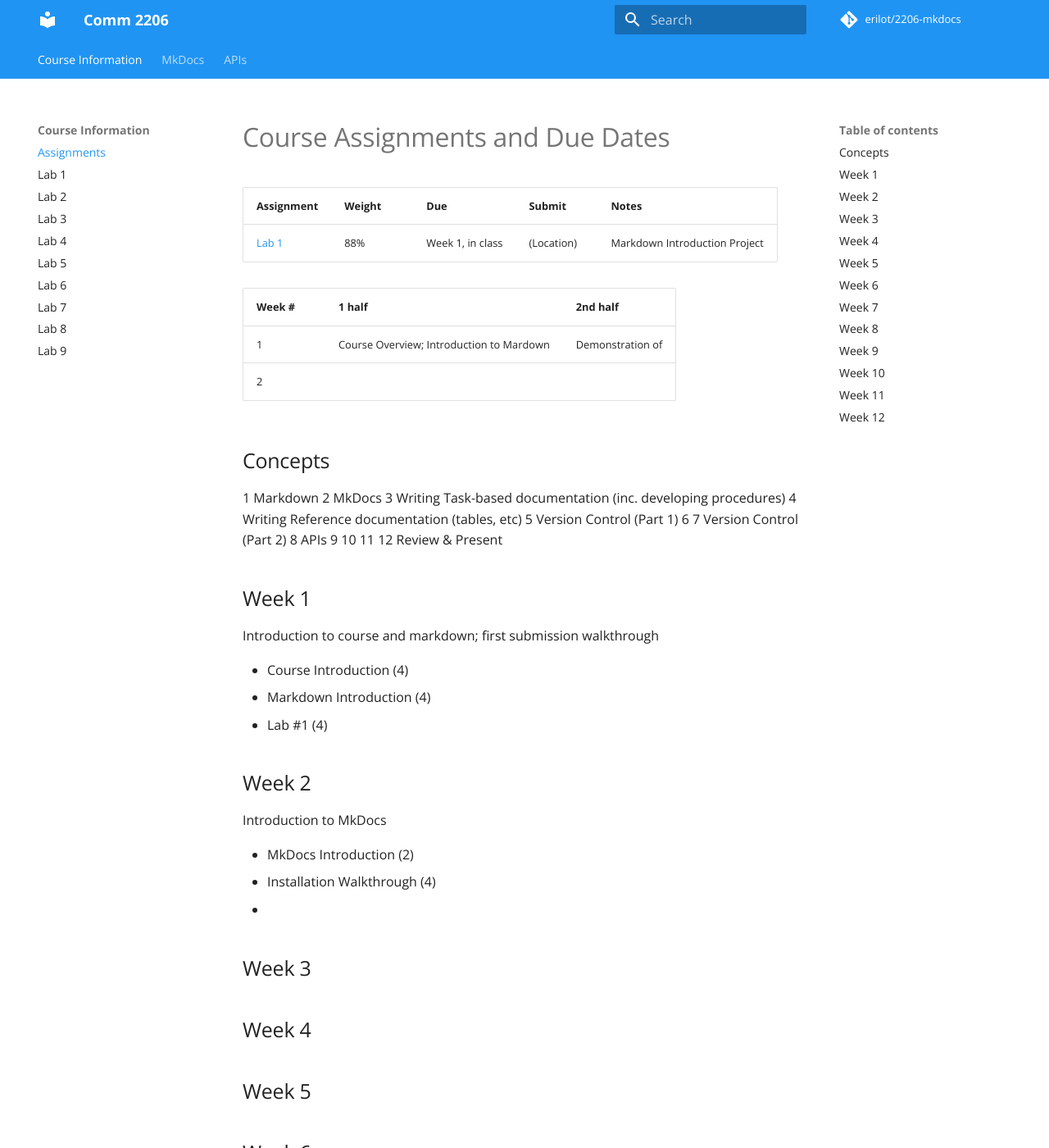
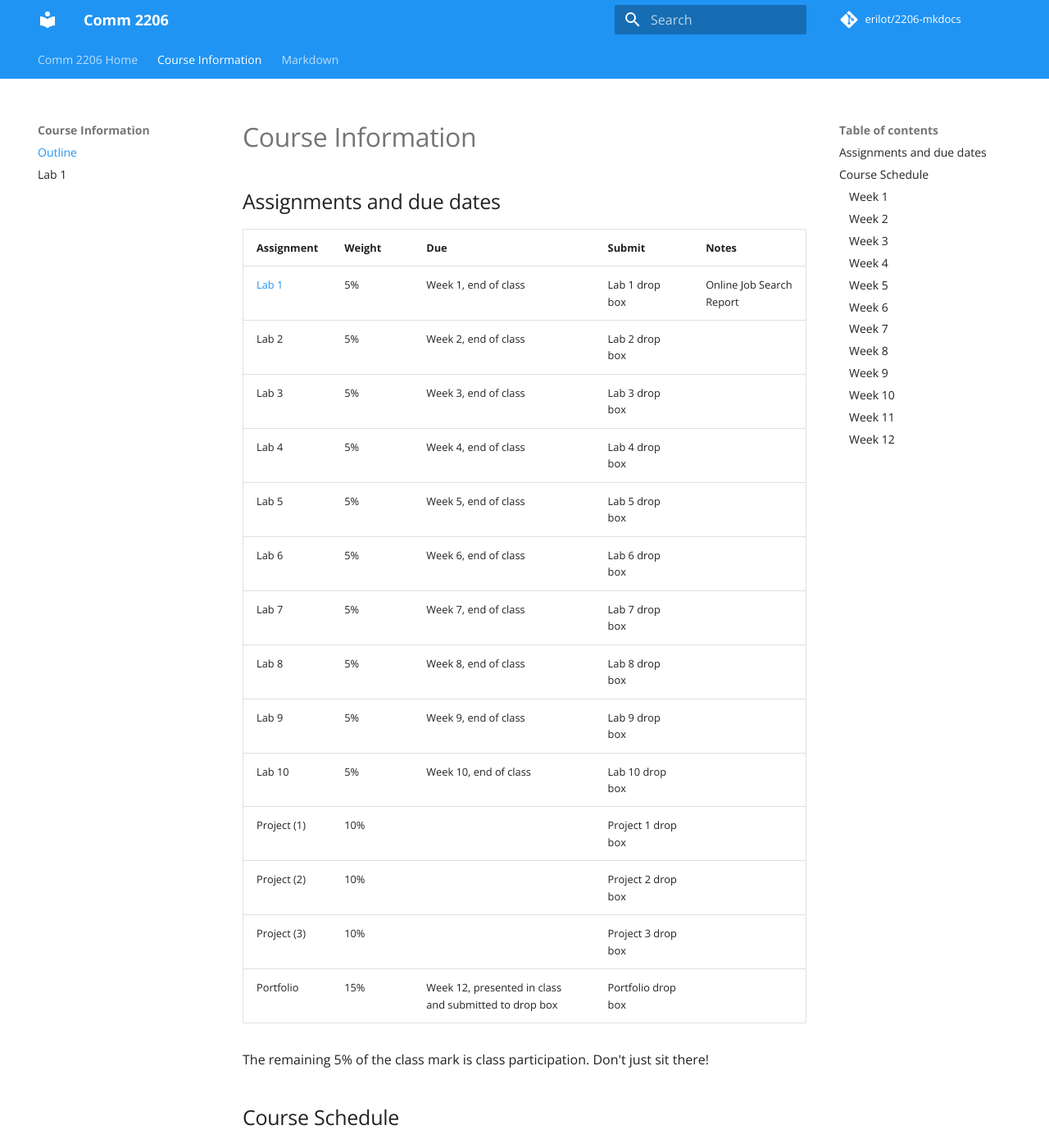
Before and after one commit to erilot/2206-mkdocs, an MkDocs documentation site: the page built from docs/course/assignments.md, in a window 1280 px wide and 1400 px high. Shown: the whole window at 82% size. Built offline with MkDocs 1.6.1 and Material for MkDocs 9.7.7, drawn with Linux system fonts in a browser that asks for light colours; comment, search, counter and statistics services are not loaded; old or Windows-style settings are respelled for this version of MkDocs; some of the changed text lies outside the part shown.

Commit message:
Week 1 finished

```diff
--- a/docs/course/assignments.md
+++ b/docs/course/assignments.md
@@ -1,69 +1,78 @@
-# Course Assignments and Due Dates
+# Course Information
+
+## Assignments and due dates
 
 | Assignment         | Weight | Due        |  Submit    | Notes        |
 |--------------------|--------|------------|------------|--------------|
-| [Lab 1](./lab1.md) | 88%    | Week 1, in class | (Location) | Markdown Introduction Project |
+| [Lab 1](./lab1.md) | 5%    | Week 1, end of class | Lab 1 drop box | Online Job Search Report |
+| Lab 2              | 5%    | Week 2, end of class | Lab 2 drop box |  |
+| Lab 3              | 5%    | Week 3, end of class | Lab 3 drop box |  |
+| Lab 4              | 5%    | Week 4, end of class | Lab 4 drop box |  |
+| Lab 5              | 5%    | Week 5, end of class | Lab 5 drop box |  |
+| Lab 6              | 5%    | Week 6, end of class | Lab 6 drop box |  |
+| Lab 7              | 5%    | Week 7, end of class | Lab 7 drop box |  |
+| Lab 8              | 5%    | Week 8, end of class | Lab 8 drop box |  |
+| Lab 9              | 5%    | Week 9, end of class | Lab 9 drop box |  |
+| Lab 10             | 5%    | Week 10, end of class | Lab 10 drop box |  |
+| Project (1)     | 10%   |  | Project 1 drop box |  |
+| Project (2)     | 10%   |  | Project 2 drop box |  |
+| Project (3)     | 10%   |  | Project 3 drop box |  |
+| Portfolio          | 15%   | Week 12, presented in class and submitted to drop box | Portfolio drop box |  |
 
+The remaining 5% of the class mark is class participation. Don't just sit there!
 
+## Course Schedule
 
+This is a *very* rough outline; things will change based on how quickly we move through material and what questions come up as we go.
 
-| Week # | 1 half | 2nd half |
-|--------|--------|----------|
-| 1 | Course Overview; Introduction to Mardown           | Demonstration of               |
-| 2 |             |                 |
+### Week 1
 
+* Course: Introduction
+* Background: Cloud Documentation
+* Tools: Markdown
 
-## Concepts
+### Week 2
 
-1 Markdown
-2 MkDocs
-3 Writing Task-based documentation (inc. developing procedures)
-4 Writing Reference documentation (tables, etc)
-5 Version Control (Part 1)
-6
-7 Version Control (Part 2)
-8 APIs
-9
-10
-11
-12 Review & Present
+* Tools: Version Control (Git) I
+* Tools: MkDocs I
 
+### Week 3
 
+* Writing: Procedural Documentation
 
+### Week 4
 
+* Writing: Reference Documentation
 
-## Week 1
+### Week 5
 
-Introduction to course and markdown; first submission walkthrough
+* Writing: Schematic Documentation
 
-* Course Introduction (4)
-* Markdown Introduction (4)
-* Lab #1 (4)
+### Week 6
 
-## Week 2
+* Tools: MkDocs II
 
-Introduction to MkDocs
+### Week 7
 
-* MkDocs Introduction (2)
-* Installation Walkthrough (4)
-*
+* Industry: Documentation Process
 
-## Week 3
+### Week 8
 
-## Week 4
+* Industry: Agile Methodology
 
-## Week 5
+### Week 9
 
-## Week 6
+* Industry: Project Management Tools
 
-## Week 7
+### Week 10
 
-## Week 8
+* APIs I
 
-## Week 9
+### Week 11
 
-## Week 10
+* APIs II
 
-## Week 11
+### Week 12
 
-## Week 12
+* Review
+* Portfolio Presentation
--- a/mkdocs.yml
+++ b/mkdocs.yml
@@ -19,26 +19,30 @@
     tabs: true
 
 pages:
+  - "Comm 2206 Home" : index.md
   - "Course Information":
-    - Assignments: course/assignments.md
+    - Outline: course/assignments.md
     - Lab 1: course/lab1.md
-    - Lab 2: course/lab2.md
-    - Lab 3: course/lab3.md
-    - Lab 4: course/lab4.md
-    - Lab 5: course/lab5.md
-    - Lab 6: course/lab6.md
-    - Lab 7: course/lab7.md
-    - Lab 8: course/lab8.md
-    - Lab 9: course/lab9.md
-  - "MkDocs":
-    - Home: mkdocs-intro/index.md
-    - About MkDocs: mkdocs-intro/about-mkdocs.md
-    - References: mkdocs-intro/mkdocs-references.md
-    - A Simple MkDocs Project: mkdocs-intro/simple-project.md
-    - Installing the Toolset: mkdocs-intro/installing.md
-    - Using MkDocs: mkdocs-intro/using.md
-    - Command Line Reference: mkdocs-intro/cmd-reference.md
-    - Markdown Reference: mkdocs-intro/md-reference.md
-  - "APIs":
-    - About APIs: apis/about-apis.md
-    - Assignment: apis/assignment.md
+    # - Lab 2: course/lab2.md
+    # - Lab 3: course/lab3.md
+    # - Lab 4: course/lab4.md
+    # - Lab 5: course/lab5.md
+    # - Lab 6: course/lab6.md
+    # - Lab 7: course/lab7.md
+    # - Lab 8: course/lab8.md
+    # - Lab 9: course/lab9.md
+  - "Markdown":
+    # - Markdown : markdown/md-intro.md
+    - Reference : markdown/md-reference.md
+  # - "MkDocs":
+  #   - Home: mkdocs-intro/index.md
+  #   - About MkDocs: mkdocs-intro/about-mkdocs.md
+  #   - References: mkdocs-intro/mkdocs-references.md
+  #   - A Simple MkDocs Project: mkdocs-intro/simple-project.md
+  #   - Installing the Toolset: mkdocs-intro/installing.md
+  #   - Using MkDocs: mkdocs-intro/using.md
+  #   - Command Line Reference: mkdocs-intro/cmd-reference.md
+  #   - Markdown Reference: mkdocs-intro/md-reference.md
+  # - "APIs":
+  #   - About APIs: apis/about-apis.md
+  #   - Assignment: apis/assignment.md
```
Also changed, not shown: docs/course/lab1.md (+16 -2 lines), docs/index.md (added, +3 -0 lines), docs/markdown/md-intro.md (added, +3 -0 lines), docs/markdown/md-reference.md (renamed from docs/mkdocs-intro/md-reference.md, +5 -3 lines).
